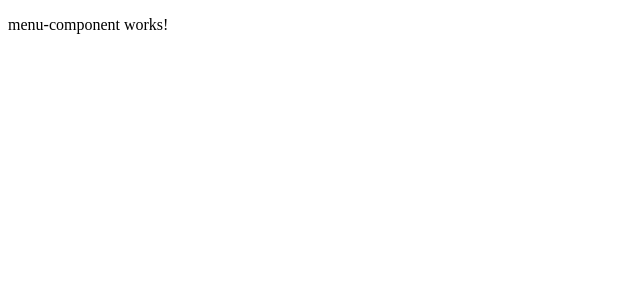
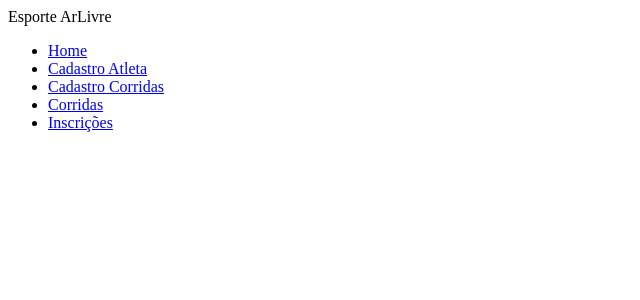
Before and after one commit to alifrebat-docente/esporte_arlivre_qpr210.001, an Angular app: page / in a window 1280 px wide. Shown: the top 300 px of the page, without its empty margins (0-640 px from the left). Built offline with nearby package versions, Linux system fonts and the light colour scheme.

Commit message:
Definido as tags do MenuComponent

```diff
--- a/src/app/component/menu-component/menu-component.html
+++ b/src/app/component/menu-component/menu-component.html
@@ -1 +1,16 @@
-<p>menu-component works!</p>
+<header id="cabecalho">
+    <div id="logo">
+        Esporte <span id="titulo-logo">ArLivre</span>
+    </div>
+
+    <nav id="menu">
+        <ul id="ul-menu">
+            <li><a href="#" class="lnk-menu"> Home </a></li>
+            <li><a href="#" class="lnk-menu"> Cadastro Atleta </a></li>
+            <li><a href="#" class="lnk-menu"> Cadastro Corridas </a></li>
+            <li><a href="#" class="lnk-menu"> Corridas </a></li>
+            <li><a href="#" class="lnk-menu"> Inscrições </a></li>
+        </ul>
+    </nav>
+
+</header>
```
